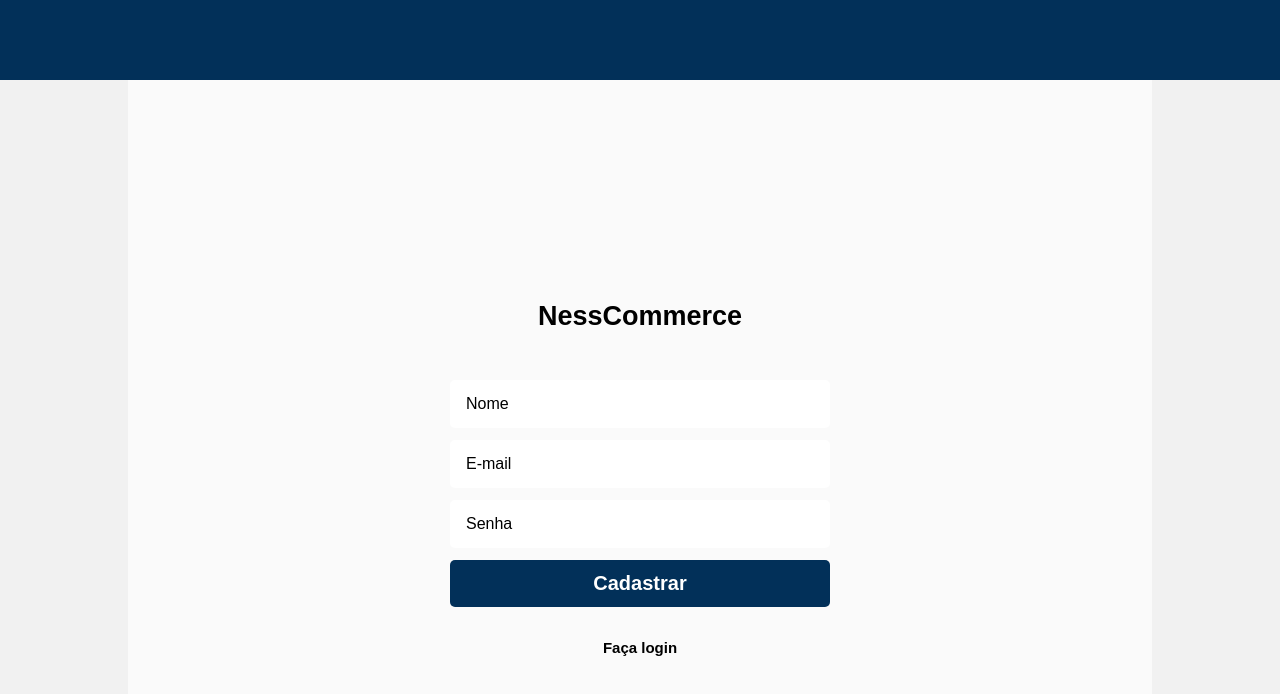
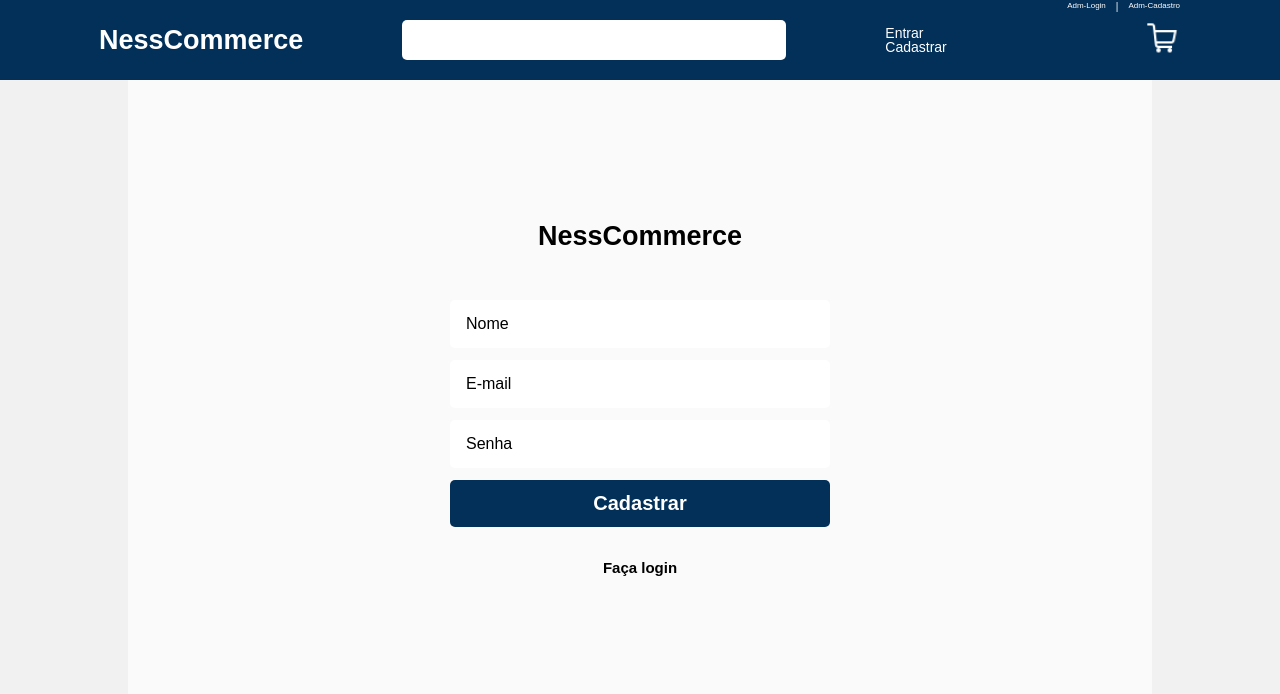
Before and after one commit to brbsg/NessCommerceFront, a React (Create React App) app: page /sign-up-client in a window 1280 px wide. Shown: the top 694 px of the page. Built offline with nearby package versions, Linux system fonts and the light colour scheme; no server answers.

Commit message:
Feat: Main Acess Products

```diff
--- a/src/components/Header.js
+++ b/src/components/Header.js
@@ -1,13 +1,167 @@
-import React from "react";
+import React, { useEffect, useState } from 'react';
+import { Link } from "react-router-dom";
+import api from '../services/api';
+import useAuth from '../hooks/useAuth';
 import styled from "styled-components";
+import Cart from "../assets/Cart_On.png";
 
 export default function Header() {
-  return <Container></Container>;
+  const [client, setClient] = useState([]);
+  const { auth } = useAuth();
+
+  function loadClientContent(){
+    const promise= api.getClientContent(auth);
+
+    promise.then((response)=>{
+      console.log(response.data);
+      setClient(response.data);
+    });
+    promise.catch((error)=>{
+      console.log(error);
+    })
+  }
+
+  useEffect( loadClientContent, [auth]);
+
+  return (
+  <>
+  <Container>
+    <BlockText>
+      <TitleCommerce to="/">NessCommerce</TitleCommerce>
+    </BlockText>
+    <SeachInput />
+    <BlockText>
+      {
+        client.length !==0?
+        <RegisterUser>Olá {client.name}</RegisterUser>
+        :
+        <>
+        <RegisterUser to="/sign-in-client">Entrar</RegisterUser>
+        <RegisterUser to="/sign-up-client">Cadastrar</RegisterUser>
+        </>
+      }
+    </BlockText>
+    <CartViewButton>
+      <Link to="/client/cart">
+      <img src={Cart} alt="Cart Shopping"/>
+      </Link>
+    </CartViewButton>
+  </Container>
+  <BlockTextAdmin>
+    <RegisterAdmin to="/sign-up-admin">Adm-Login</RegisterAdmin>
+    <div className='separador'>|</div>
+    <RegisterAdmin to="/sign-in-admin">Adm-Cadastro</RegisterAdmin>
+  </BlockTextAdmin>
+  </>
+  );
 }
 
 const Container = styled.div`
   width: 100vw;
   height: 10vh;
+  position: relative;
+  position: fixed;
+  box-sizing: border-box;
+
+  display: flex;
+  justify-content: space-between;
+  align-items: center;
 
   background-color: #023059;
 `;
+
+const BlockText = styled.div`
+  display: flex;
+  flex-direction: column;
+  justify-content: center;
+  align-items: right;
+  gap: 8x;
+`;
+
+const TitleCommerce = styled(Link)`
+  all: unset;
+  font-style: normal;
+  font-weight: bold;
+  font-size: 27px;
+
+  color: #FFFFFF;
+
+  box-sizing: border-box;
+
+  @media (max-width: 700px) {
+    font-size: 20px;
+  }
+`;
+
+const SeachInput = styled.input`
+  all: unset;
+  width: 30%;
+  height: 50%;
+  padding: 15px 16px;
+
+  font-family: sans-serif;
+
+  color: #000;
+  background-color: #FFFFFF;
+  border-radius: 5px;
+  box-sizing: border-box;
+
+  ::placeholder {
+      color: #000;
+      font-family: sans-serif;
+  }
+`;
+
+const CartViewButton = styled.div`
+  box-sizing: border-box;
+  img{
+    width: 36px;
+    height: 36px;
+  }
+`;
+
+const RegisterUser = styled(Link)`
+  all: unset;
+  cursor: pointer;
+
+  font-style: normal;
+  font-weight: normal;
+  font-size: 14px;
+
+  box-sizing: border-box;
+
+  color: #FFFFFF
+`;
+
+const BlockTextAdmin = styled.div`
+  top: 2px;
+  right: 100px;
+  position: absolute;
+
+  display: flex;
+
+  box-sizing: border-box;
+
+  @media (max-width: 700px) {
+    right: 20px;
+  }
+
+  .separador{
+    margin: 0px 10px;
+    font-size: 10px;
+    color: #FFFFFF;
+  }
+`;
+const RegisterAdmin = styled(Link)`
+  all: unset;
+
+  cursor: pointer;
+
+  font-style: normal;
+  font-weight: normal;
+  font-size: 8px;
+
+  box-sizing: border-box;
+
+  color: #FFFFFF
+`;
--- a/src/pages/client/Main/Main.js
+++ b/src/pages/client/Main/Main.js
@@ -1,11 +1,133 @@
-import React from "react";
+import React, { useEffect, useState } from 'react';
+import api from '../../../services/api';
 import styled from "styled-components";
+import CartAdd from "../../../assets/Cart_Add.png";
 
 export default function Main() {
-  return <Container></Container>;
+  const [allProducts, setAllProducts] = useState([])
+
+  function loadProducts(){
+    const promise= api.getAllProducts();
+
+    promise.then((response)=>{
+      setAllProducts(response.data);
+    });
+    promise.catch((error)=>{
+      console.log(error);
+    })
+  }
+
+  useEffect( loadProducts, []);
+
+  if (allProducts.length ===0){
+    return (
+    <Container>
+      <ProductBlock>
+        <CartButton onClick={()=>alert("adicionar no carrinho")}>
+          <img src={CartAdd} alt="Cart-Add" />
+        </CartButton>
+        <img />
+        <ProductText>
+          <h3>Celular</h3>
+          <h2>Celular bom</h2>
+          <h1>R$ 15.000,00</h1>
+        </ProductText>
+      </ProductBlock>
+      <ProductBlock>
+        <CartButton onClick={()=>alert("adicionar no carrinho")}>
+          <img src={CartAdd} alt="Cart-Add" />
+        </CartButton>
+        <img />
+        <ProductText>
+          <h3>Outro Celular</h3>
+          <h2>Celular ruim</h2>
+          <h1>R$ 30.000,00</h1>
+        </ProductText>
+      </ProductBlock>
+    </Container>
+    );
+  }
+  return (
+  <Container>
+    {allProducts.map((product)=>{
+      <ProductBlock key={product._key}>
+        <CartButton onClick={()=>alert("adicionar no carrinho")}>
+          <img src={CartAdd} alt="Cart-Add" />
+        </CartButton>
+        <img src={product.img} alt={product.name}/>
+        <ProductText>
+          <h3>{product.name}</h3>
+          <h2>{product.description}</h2>
+          <h1>{product.price}</h1>
+        </ProductText>
+      </ProductBlock>
+    })}
+  </Container>
+  );
 }
 
 const Container = styled.div`
   width: 80vw;
   height: 100vh;
+  padding-top: 15vh;
+
+  display: flex;
+  flex-wrap: wrap;
+  justify-content: center;
+  align-items: center;
+  gap: 15px;
+
+  box-sizing: border-box;
+
+  background-color: #FAFAFA;
 `;
+
+
+
+const ProductBlock = styled.div`
+  width: 224px;
+  height: 330px;
+
+  position: relative;
+  box-sizing: border-box;
+
+  border-radius: 5px;
+  border: 1px solid #DBDBDB;
+
+  img{
+    width: 224px;
+    height: 224px;
+  }
+`;
+
+const ProductText = styled.div`
+  padding: 20px 16px;
+
+  h1{
+    color: #00a650;
+
+    font-size: 24px;
+  }
+  h2{
+    color: #333;
+    font-size: 14px;
+  }
+  h3{
+    color: #333;
+    font-size: 14px;
+    font-weight: 600;
+    line-height: 16px;
+  }
+`;
+
+const CartButton = styled.div`
+  right: 10px;
+  top: 10px;
+
+  position: absolute;
+
+  img{
+    width: 36px;
+    height: 36px;
+  }
+`;
--- a/src/services/api.js
+++ b/src/services/api.js
@@ -2,20 +2,43 @@ import axios from "axios";
 
 const BASE_URL = process.env.REACT_APP_API_BASE_URL;
 
+function createConfig(token) {
+    return {
+      headers: {
+        'Authorization': token
+      }
+    }
+  }
+
 async function registerClient(body) {
-    const promise = axios.post(`${BASE_URL}/register-client`, body);
+    const promise = axios.post(`${BASE_URL}/client/register`, body);
     return promise;
 }
 
 async function loginClient(body) {
-    const promise = axios.post(`${BASE_URL}/login-client`, body);
+    const promise = axios.post(`${BASE_URL}/client/login`, body);
+
+    return promise;
+}
+
+async function getAllProducts() {
+    const promise = axios.get(`${BASE_URL}/products`);
+
+    return promise;
+}
+
+async function getClientContent(token) {
+    const config = createConfig(token);
+    const promise = axios.get(`${BASE_URL}/client/get-user`, config)
 
     return promise;
 }
 
 const api = {
     registerClient,
-    loginClient
+    loginClient,
+    getAllProducts,
+    getClientContent
 }
 
 export default api;
```
Also changed, not shown: src/assets/Cart_Add.png (added), src/assets/Cart_On.png (added).
